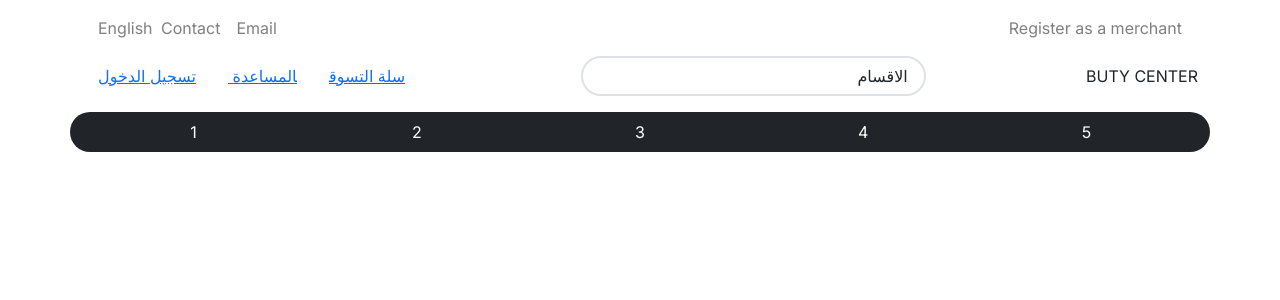
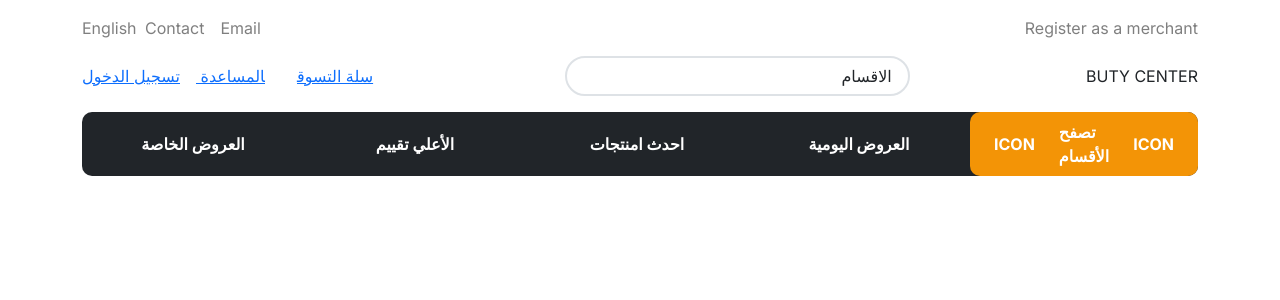
Before and after one commit to Mohammad-abdo/Buty, a Next.js app: page /components/Home in a window 1280 px wide. Shown: the top 300 px of the page. Built offline with nearby package versions, Linux system fonts and the light colour scheme.

Commit message:
update header

```diff
--- a/app/(root)/components/Header/header-1/header1.jsx
+++ b/app/(root)/components/Header/header-1/header1.jsx
@@ -25,7 +25,7 @@ const Header = () => {
   return (
     <div>
     <div className="container my-3">
-        <div className="d-flex  flex-md-row align-items-center justify-content-between mx-3">
+        <div className="d-flex  flex-md-row align-items-center justify-content-between ">
         <div>
         <a href={'#'}  className= {classes.head1__a__hover + '  text-black-50  text-decoration-none'}> <CustomLanguageDropdown/></a>
 
@@ -36,7 +36,7 @@ const Header = () => {
               }
 
             </div>
-            <div><a href="#" className=' text-black-50  text-decoration-none' > {t("trader")} </a></div>
+            <div><a href="#" className=' text-black-50  m-0 text-decoration-none' > {t("trader")} </a></div>
 
         </div>
       </div>
--- a/app/(root)/components/Header/header-2/header2.jsx
+++ b/app/(root)/components/Header/header-2/header2.jsx
@@ -11,7 +11,7 @@ const Header2 = () => {
   <div className="right ">
     <a href="" className='mx-3 '>سلة التسوق</a>
     <a href="" className='mx-3 '>المساعدة </a>
-    <a href="" className='mx-3 '>تسجيل الدخول</a>
+    <a href="" className=' '>تسجيل الدخول</a>
   </div>
   <div className="right ">
 
--- a/app/(root)/components/Home/heroSection/HeroNav.jsx
+++ b/app/(root)/components/Home/heroSection/HeroNav.jsx
@@ -1,19 +1,43 @@
-import React from 'react'
-import classes from './HeroSection.module.css'
+"use client"
+
+import React, { useState } from 'react';
+import classes from './HeroSection.module.css';
 
 const HeroNav = () => {
+  const [selected, setSelected] = useState('تصفح الأقسام'); // Initially set the last item as selected
+
+  const handleItemClick = (item) => {
+    setSelected(item); // Update the selected item on click
+  };
+
+  const items = ['العروض الخاصة ', 'الأعلي تقييم ', 'احدث امنتجات ', 'العروض اليومية', 'تصفح الأقسام']; // Array of strings
+
   return (
     <div>
-      <div className="container bg-dark d-flex align-items-center rounded-pill my-3">
-<div className={classes.section__link}>1</div>
-<div className={classes.section__link}>2</div>
-<div className={classes.section__link}>3</div>
-<div className={classes.section__link}>4</div>
-<div className={classes.section__link }>5</div>
+      <div className={'container my-3'}>
+        <div className={classes.border__raduis + ' bg-dark d-flex align-items-center my-3'}>
+          {items.map((item, index) => (
+            <div
+              key={index}
+              className={`${classes.section__link} ${selected === item ? classes.selected__section : ''}`}
+              onClick={() => handleItemClick(item)}
+            >
+              {index === items.length - 1 ? ( // Check if it's the last item
+                <>
 
+                  <span className={'mx-4'}>ICON</span>
+                  {item} {/* Last item text */}
+                  <span className={ 'mx-4'}>ICON</span>
+                </>
+              ) : (
+                item // Render other items without icons
+              )}
+            </div>
+          ))}
+        </div>
       </div>
     </div>
-  )
-}
+  );
+};
 
-export default HeroNav
+export default HeroNav;
--- a/app/(root)/components/Home/heroSection/HeroSection.module.css
+++ b/app/(root)/components/Home/heroSection/HeroSection.module.css
@@ -1,12 +1,25 @@
+.border__raduis{
+
+    border-radius: 10px;
+}
 .section__link{
     width: 25%;
+
+    cursor: pointer;
     color: white;
     display: flex;
     align-items: center;
+    font-weight: bold;
     justify-content: center;
     border-radius: 10px;
     padding: 8px 0;
+    margin: 0;
 }
-.active{
+.selected__section{
+background-color: #F39406 ;
 
 }
+.icon{
+    margin: 0 10px;
+    background-color: aqua;
+}
```
Also changed, not shown: app/(root)/components/Header/header-1/CustomLanguageDropdown .jsx (+2 -41 lines).
